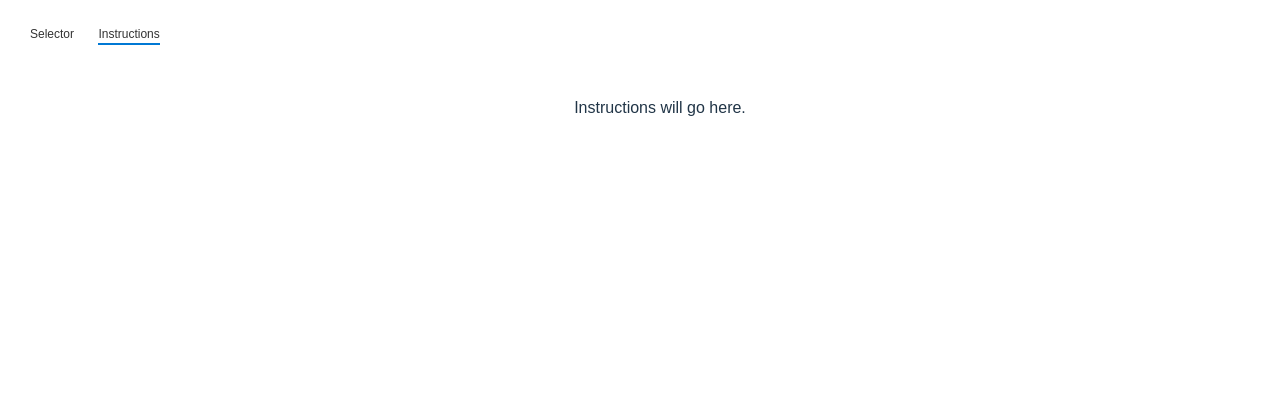
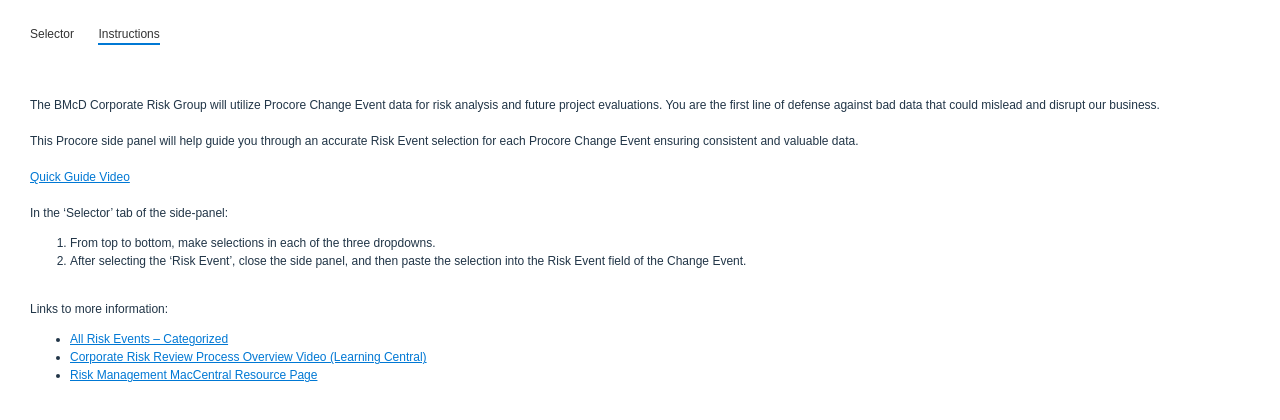
Before and after one commit to tanner-schmutte/Risk-Event-Selector, a React (Vite) app: page / in a window 1280 px wide. Both pictures are taken after a click on the button "Instructions". Shown: the top 420 px of the page. Built offline with nearby package versions, Linux system fonts and the light colour scheme.

Commit message:
add instructions

```diff
--- a/src/App.css
+++ b/src/App.css
@@ -19,7 +19,7 @@
 }
 
 .selector-container {
-    padding: 0px 20px 0px 20px;
+    padding: 0px 20px 0px 10px;
     margin-right: 20px;
 }
 
@@ -140,5 +140,17 @@
 }
 
 .instructions {
-    text-align: center;
+    font-size: 12px;
+    padding: 0px 20px 0px 10px;
+    margin-right: 20px;
 }
+
+.App a {
+    color: #0078d4;
+    text-decoration: underline;
+}
+
+.App a:hover {
+    color: #0078d4;
+    text-decoration: underline;
+}
--- a/src/App.jsx
+++ b/src/App.jsx
@@ -416,7 +416,65 @@
                     </div>
                 </div>
             ) : (
-                <div className="instructions">Instructions will go here.</div>
+                <div className="instructions">
+                    The BMcD Corporate Risk Group will utilize Procore Change
+                    Event data for risk analysis and future project evaluations.
+                    You are the first line of defense against bad data that
+                    could mislead and disrupt our business.
+                    <br></br>
+                    <br></br>
+                    This Procore side panel will help guide you through an
+                    accurate Risk Event selection for each Procore Change Event
+                    ensuring consistent and valuable data.
+                    <br></br>
+                    <br></br>
+                    <a href="" target="_blank">
+                        Quick Guide Video
+                    </a>
+                    <br></br>
+                    <br></br>
+                    In the ‘Selector’ tab of the side-panel:{" "}
+                    <ol>
+                        <li>
+                            From top to bottom, make selections in each of the
+                            three dropdowns.
+                        </li>
+                        <li>
+                            After selecting the ‘Risk Event’, close the side
+                            panel, and then paste the selection into the Risk
+                            Event field of the Change Event.
+                        </li>
+                    </ol>
+                    <br></br>
+                    Links to more information:
+                    <ul>
+                        <li>
+                            <a
+                                href="https://burnsmcd.sharepoint.com/:x:/r/sites/maccentral-Risk/_layouts/15/Doc.aspx?sourcedoc=%7B2B42B0F6-5E75-4FBF-B7FA-19F8EB9149DF%7D&file=Risk%20Register%20Template%20Rev%2020240404.xlsx&action=view&mobileredirect=true&activeCell='Risk%20Events%20List'!A1&ovuser=bfbb9a2b-6d99-4e78-b3c7-95005d555c8b,mlmarkovetz@burnsmcd.com&clickparams=eyJBcHBOYW1lIjoiVGVhbXMtRGVza3RvcCIsIkFwcFZlcnNpb24iOiI0OS8yNDA0MTEyMjMxNSIsIkhhc0ZlZGVyYXRlZFVzZXIiOmZhbHNlfQ=="
+                                target="_blank"
+                            >
+                                All Risk Events – Categorized
+                            </a>
+                        </li>
+                        <li>
+                            <a
+                                href="https://burnsmcd.csod.com/samldefault.aspx?ouid=1&returnurl=/ui/lms-learning-details/app/video/fdd61d4a-e190-4978-aa7b-b2a6abde0bf4"
+                                target="_blank"
+                            >
+                                Corporate Risk Review Process Overview Video
+                                (Learning Central)
+                            </a>
+                        </li>
+                        <li>
+                            <a
+                                href="https://burnsmcd.sharepoint.com/sites/maccentral-risk"
+                                target="_blank"
+                            >
+                                Risk Management MacCentral Resource Page
+                            </a>
+                        </li>
+                    </ul>
+                </div>
             )}
         </div>
     );
```
